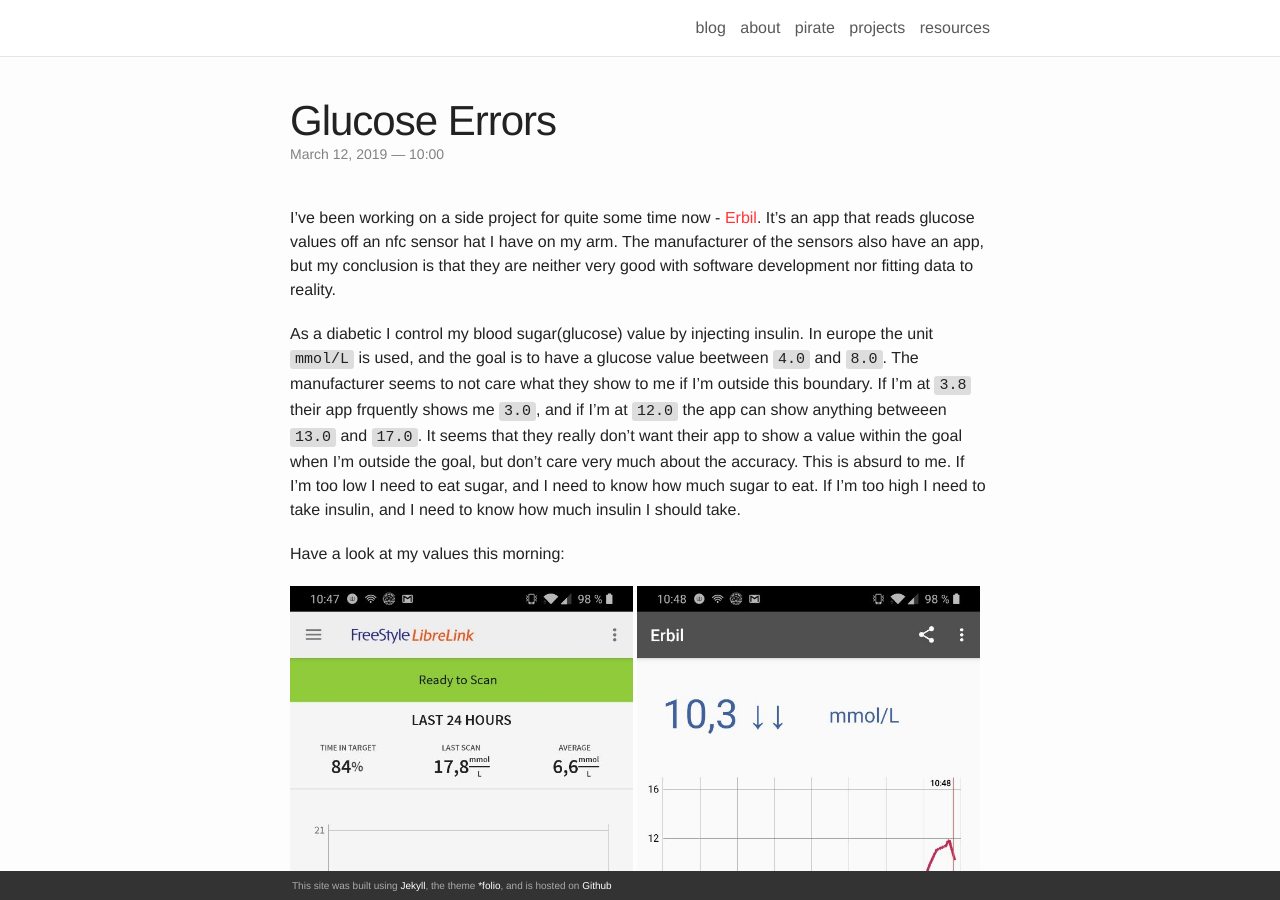
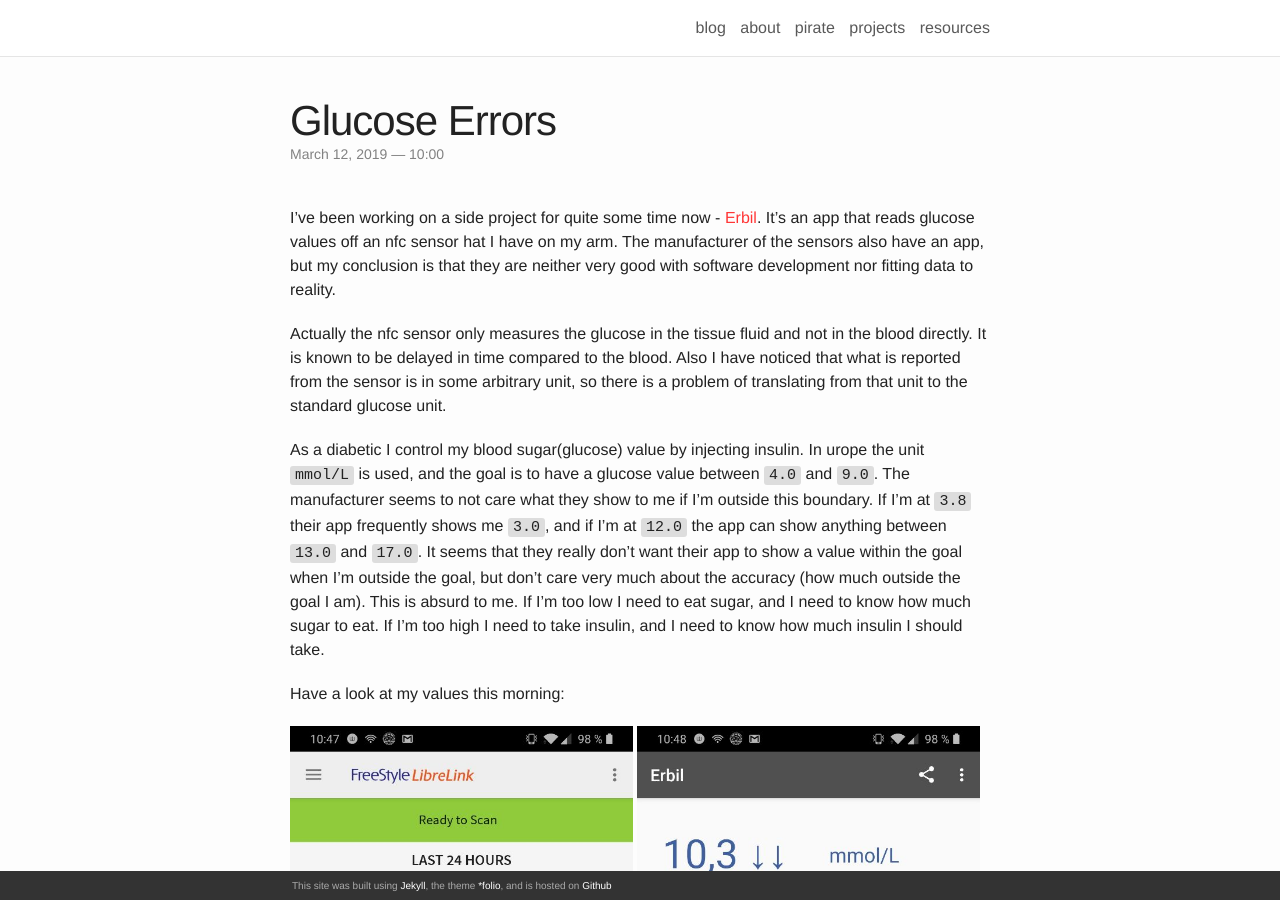
Before and after one commit to exoji2e/exoji2e.github.com, a Jekyll site: the page built from _posts/2019-03-12-glucose-errors.md, in a window 1280 px wide and 900 px high. Built offline with Jekyll 4.4.1, drawn with Linux system fonts in a browser that asks for light colours; nearby versions of some CDN libraries; some of the changed text lies outside the part shown.

Commit message:
fix some typos and sentences

```diff
--- a/_posts/2019-03-12-glucose-errors.md
+++ b/_posts/2019-03-12-glucose-errors.md
@@ -7,7 +7,9 @@
 
 I've been working on a side project for quite some time now - [Erbil](https://github.com/exoji2e/Erbil). It's an app that reads glucose values off an nfc sensor hat I have on my arm. The manufacturer of the sensors also have an app, but my conclusion is that they are neither very good with software development nor fitting data to reality.
 
-As a diabetic I control my blood sugar(glucose) value by injecting insulin. In europe the unit `mmol/L` is used, and the goal is to have a glucose value beetween `4.0` and `8.0`. The manufacturer seems to not care what they show to me if I'm outside this boundary. If I'm at `3.8` their app frquently shows me `3.0`, and if I'm at `12.0` the app can show anything betweeen `13.0` and `17.0`. It seems that they really don't want their app to show a value within the goal when I'm outside the goal, but don't care very much about the accuracy. This is absurd to me. If I'm too low I need to eat sugar, and I need to know how much sugar to eat. If I'm too high I need to take insulin, and I need to know how much insulin I should take.
+Actually the nfc sensor only measures the glucose in the tissue fluid and not in the blood directly. It is known to be delayed in time compared to the blood. Also I have noticed that what is reported from the sensor is in some arbitrary unit, so there is a problem of translating from that unit to the standard glucose unit.
+
+As a diabetic I control my blood sugar(glucose) value by injecting insulin. In urope the unit `mmol/L` is used, and the goal is to have a glucose value between `4.0` and `9.0`. The manufacturer seems to not care what they show to me if I'm outside this boundary. If I'm at `3.8` their app frequently shows me `3.0`, and if I'm at `12.0` the app can show anything between `13.0` and `17.0`. It seems that they really don't want their app to show a value within the goal when I'm outside the goal, but don't care very much about the accuracy (how much outside the goal I am). This is absurd to me. If I'm too low I need to eat sugar, and I need to know how much sugar to eat. If I'm too high I need to take insulin, and I need to know how much insulin I should take.
 
 Have a look at my values this morning:
 
@@ -20,7 +22,7 @@
 
 ![real-value](/img/2019/20190312-real-glucose.jpg){: width="100%"}
 
-Notice: I have not set the time on manual device in a long time, so it has drifted a bit, but the image is taken at the same time as the screen shots.
+Notice: I have not set the time on the manual device in a long time, so it has drifted a bit, but the image is taken at the same time as the screen shots.
 
 This is indeed quite dangerous. If I would have trusted the freestyle app and taken extra insulin I would have became very low.
 
@@ -29,4 +31,4 @@
 ![freestyle-30](/img/2019/20190312-freestyle-30.jpg){: width="49%"}
 ![erbil-30](/img/2019/20190312-erbil-30.jpg){: width="49%"}
 
-The `17+`-values were just guesses from the freestyle-app, since they are now removed in the plot. However it's quite clear that the freestyle app shows worse values than they really are, probably to be on the "safe side", which isn't really safe for a diabetic.
+The `17+`-values were just guesses from the freestyle app, since they are now removed in the plot. However it's quite clear that the freestyle app shows worse values than they really are, probably to be on the "safe side" - not showing values within the goal when you are outside. However that comes with the unsafe disadvantage of showing values really off when outside the goal.
```
